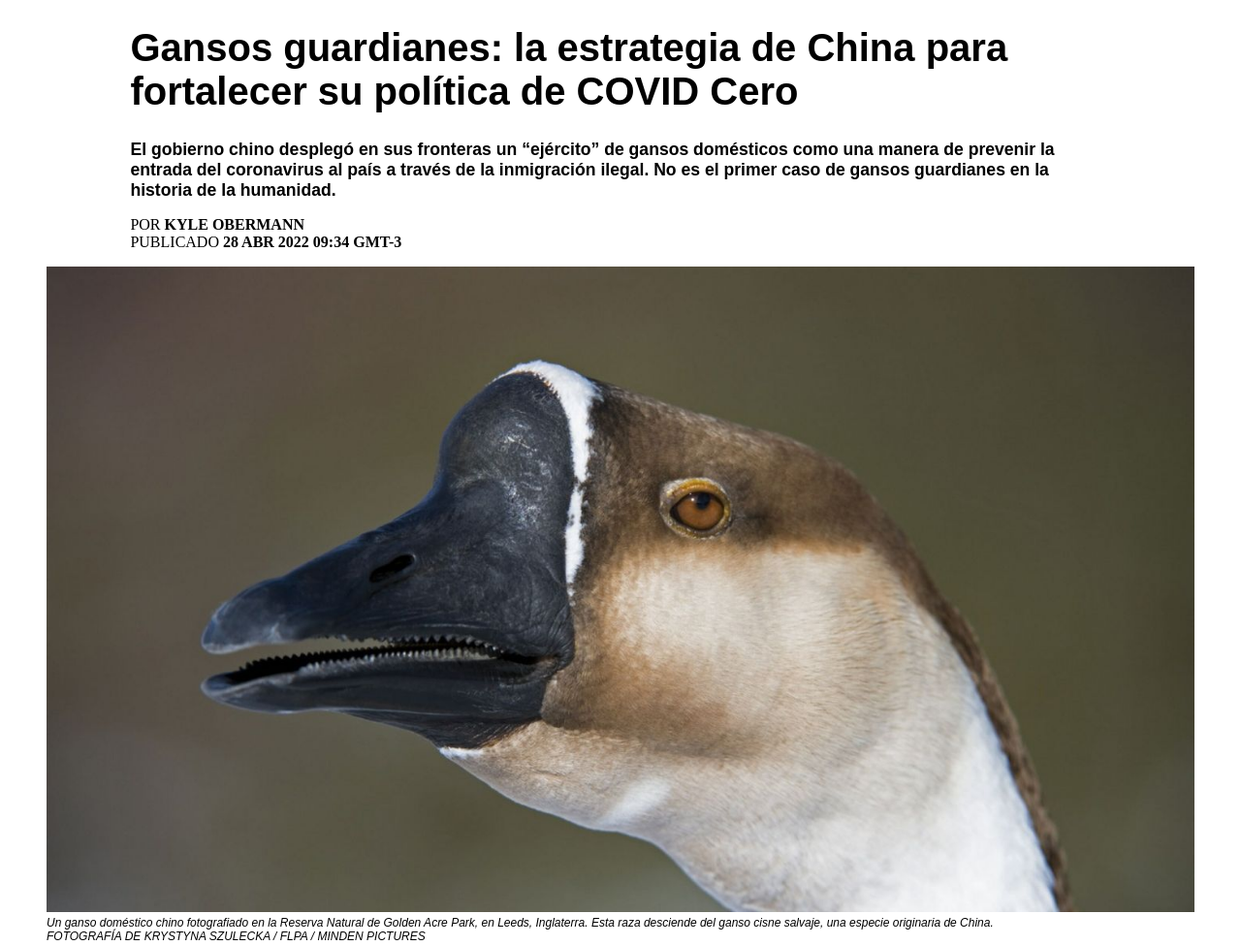
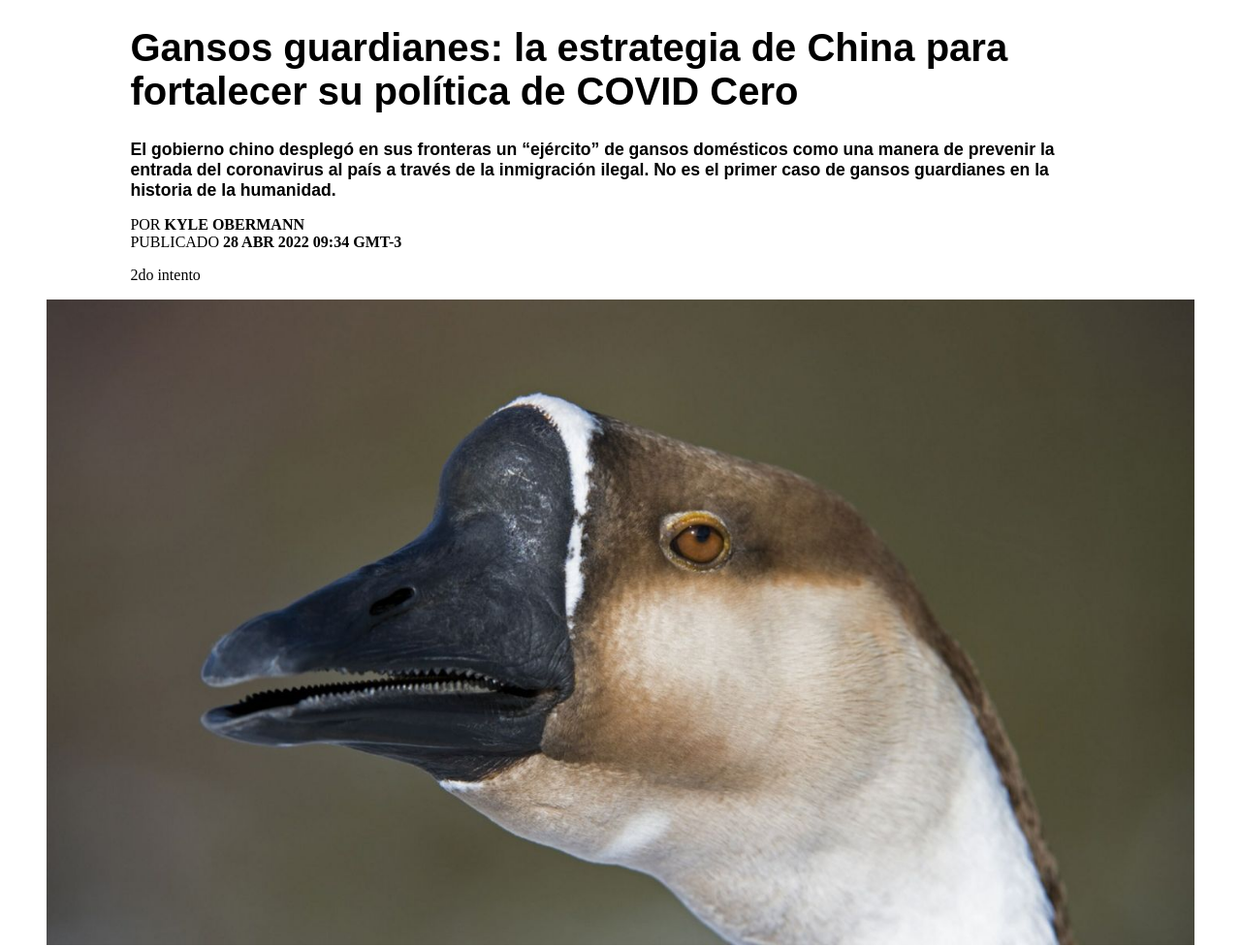
Before and after one commit to lucas-e-saavedra/LPPA-html1, a plain HTML site: page public/index.html in a window 1280 px wide. Shown: the top 976 px of the page at 97% size. Drawn offline with Linux system fonts and the light colour scheme.

Commit message:
volví a intentar despues de haber hecho un deploy manual

```diff
--- a/public/index.html
+++ b/public/index.html
@@ -12,6 +12,7 @@
         <h1>Gansos guardianes: la estrategia de China para fortalecer su política de COVID Cero</h1>
         <h2>El gobierno chino desplegó en sus fronteras un “ejército” de gansos domésticos como una manera de prevenir la entrada del coronavirus al país a través de la inmigración ilegal. No es el primer caso de gansos guardianes en la historia de la humanidad.</h2>
         <p>POR <b>KYLE OBERMANN</b> <br>PUBLICADO <b>28 ABR 2022 09:34 GMT-3</b></p>
+        <p>2do intento</p>
     </header>
     <figure>
         <img src="ganso.jpg" width="100%">
```
